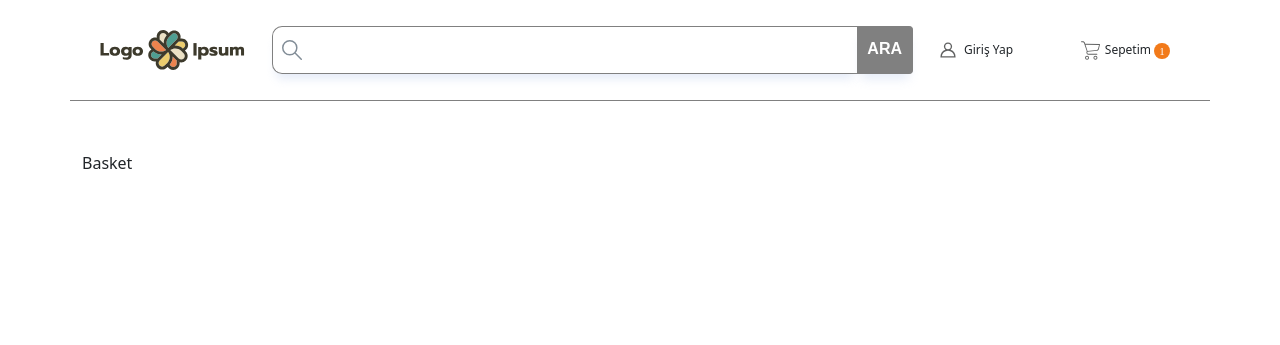
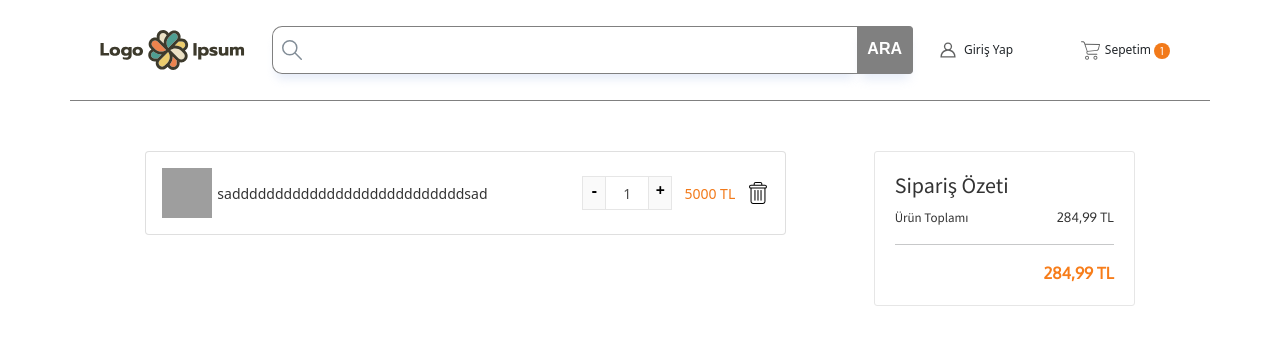
Before and after one commit to HaciKandemir/simple-e-commerce, a PHP site: page /index.php?page=basket in a window 1280 px wide. Shown: the top 345 px of the page. Run offline with PHP 8.4, Linux system fonts and the light colour scheme; grey boxes are pictures that could not be loaded.

Commit message:
sepet sayfası statik olarak tamamlandı

```diff
--- a/View/assets/css/style.css
+++ b/View/assets/css/style.css
@@ -113,11 +113,11 @@ header .search-button{
 .product-item{
 	margin-bottom: 12px;
 }
-.card:hover{
+.product-item-block:hover{
 	background-color: #ffffff;
     box-shadow: 0 2px 10px 1px rgb(0 0 0 / 5%);
 }
-.card{
+.product-item-block{
 	cursor: pointer;
 	align-items: center;
 	text-align: center;
@@ -155,3 +155,117 @@ header .search-button{
 	color: white;
 	background-color: #f27a1a;
 }
+/*--------------BASKET--------------*/
+.basket-item{
+	display: flex;
+	align-items: center;
+	border-bottom: 1px solid rgba(0,0,0,.125);
+}
+.basket-item:last-child{
+	border-bottom: none;
+}
+.basket-item-list-img img{
+	max-width: 50px;
+	height: 50px;
+	margin-right: 5px;
+}
+p{
+	margin:0px;
+}
+.basket-item-list-name{
+	display: flex;
+    flex-direction: column;
+    width: 350px;
+    margin-right: 15px;
+}
+.basket-item-list-name p{
+	color: #333;
+    font-size: 14px;
+    overflow: hidden;
+    white-space: nowrap;
+    text-overflow: ellipsis;
+}
+.basket-item-list-action{
+	display: flex;
+    flex: 1;
+    justify-content: space-between;
+    align-items: center;
+}
+.basket-counter{
+	display: flex;
+	width: 90px;
+}
+input[type="number"]::-webkit-inner-spin-button {
+    appearance: none;
+}
+input[type="number"] {
+    appearance: textfield;
+}
+.button-counter{
+	font-weight: 700;
+	border: 1px solid #e6e6e6;
+    background-color: #fafafa;
+    width: 24px;
+    height: 34px;
+    display: flex;
+    justify-content: center;
+}
+.input-counter{
+	width: 42px;
+    height: 34px;
+    font-size: 14px;
+    color: #4a4a4a;
+    border: none;
+    border-top: solid 1px #e6e6e6;
+    border-bottom: solid 1px #e6e6e6;
+    text-align: center;
+}
+.basket-item-list-price{
+	display: flex;
+    flex-direction: column;
+    font-size: 14px;
+    color: #f27a1a;
+    text-align: center;
+}
+.basket-item-list-action a{
+	display: flex;
+}
+.basket-item-list-action a .icon-delete{
+	width: 22px;
+	height: 22px;
+	background-size: cover;
+	background-image: url(../svg/icon-delete.svg);
+}
+.basket-item-list-action a:hover .icon-delete{
+	background-image: url(../svg/icon-delete-hover.svg);
+}
+/*--------------BASKET SUM--------------*/
+.basket-sum{
+	padding: 20px;
+	border: 1px solid #e6e6e6;
+	border-radius: 3px;
+	font-family: 'Source Sans Pro', sans-serif;
+	position: sticky;
+	top: 30px;
+}
+.basket-sum h2{
+	font-size: 22px;
+    color: #333;
+    font-weight: 400;
+
+}
+.basket-sum-detail{
+	color: #333;
+    margin-top: 10px;
+    font-size: 13px;
+}
+.basket-sum-price{
+	font-family: 'Oxygen', sans-serif;
+	float: right;
+}
+.basket-total-price{
+	font-weight: 600;
+	text-align: right;
+	color: #f77d1a;
+	font-family: 'Oxygen', sans-serif;
+}
--- a/View/base.php
+++ b/View/base.php
@@ -8,6 +8,7 @@
     <link rel="stylesheet" href="View/assets/css/style.css?v=1">
 <link rel="preconnect" href="https://fonts.gstatic.com">
 <link href="https://fonts.googleapis.com/css2?family=Source+Sans+Pro:wght@300;400;600&display=swap" rel="stylesheet">
+<link href="https://fonts.googleapis.com/css2?family=Oxygen:wght@300;400;600&display=swap" rel="stylesheet">
 </head>
 <body>
     <div class="container">
@@ -34,7 +35,9 @@
                 </div>
             </div>
         </header>
-        <?php include($page); ?>
+        <div class="content">
+            <?php include($page); ?>
+        </div>
     </div>
 </body>
 </html>
--- a/View/basket.php
+++ b/View/basket.php
@@ -1 +1,38 @@
-<?php echo "Basket"; ?>
+<div class="row" style="justify-content: space-evenly">
+	<div class="col-7">
+		<div class="card">
+			<div class="card-body basket-item">
+				<div class="basket-item-list-img">
+					<img src="https://productimages.hepsiburada.net/s/21/280-413/9937404297266.jpg">
+				</div>
+				<div href="#" class="basket-item-list-name">
+					<p>sadddddddddddddddddddddddddddsad</p>
+				</div>
+				<div class="basket-item-list-action">
+					<div class="basket-counter">
+						<button class="button-counter" onclick="this.nextElementSibling.stepDown()">-</button>
+						<input class="input-counter" min="1" value="1" type="number" name="">
+						<button class="button-counter" onclick="this.previousElementSibling.stepUp()">+</button>
+					</div>
+					<div class="basket-item-list-price">5000 TL</div>
+					<a style="display: flex;" href="#">
+						<span class="icon-delete"></span>
+					</a>
+				</div>
+			</div>
+		</div>
+	</div>
+
+	<div class="col-3">
+		<div class="basket-sum">
+			<h2>Sipariş Özeti</h2>
+			<div class="basket-sum-detail">
+				<span>Ürün Toplamı</span>
+				<span class="basket-sum-price">284,99 TL</span>
+			</div>
+			<hr>
+			<p class="basket-total-price">284,99 TL</p>
+		</div>
+	</div>
+
+</div>
--- a/View/index.php
+++ b/View/index.php
@@ -1,7 +1,6 @@
-        <div class="content">
 <div class="row">
     <div class="col-sm-3 product-item">
-                    <div class="card">
+        <div class="card product-item-block">
             <img class="card-img-top" src="https://productimages.hepsiburada.net/s/21/280-413/9937404297266.jpg" alt="Card image cap">
             <div class="card-body">
                 <h5 class="card-title">
@@ -15,4 +14,3 @@
         </div>
     </div>
 </div>
-        </div>
```
Also changed, not shown: View/assets/svg/icon-delete-hover.svg (added), View/assets/svg/icon-delete.svg (added). Lines whose indentation alone changed are shown as unchanged.
